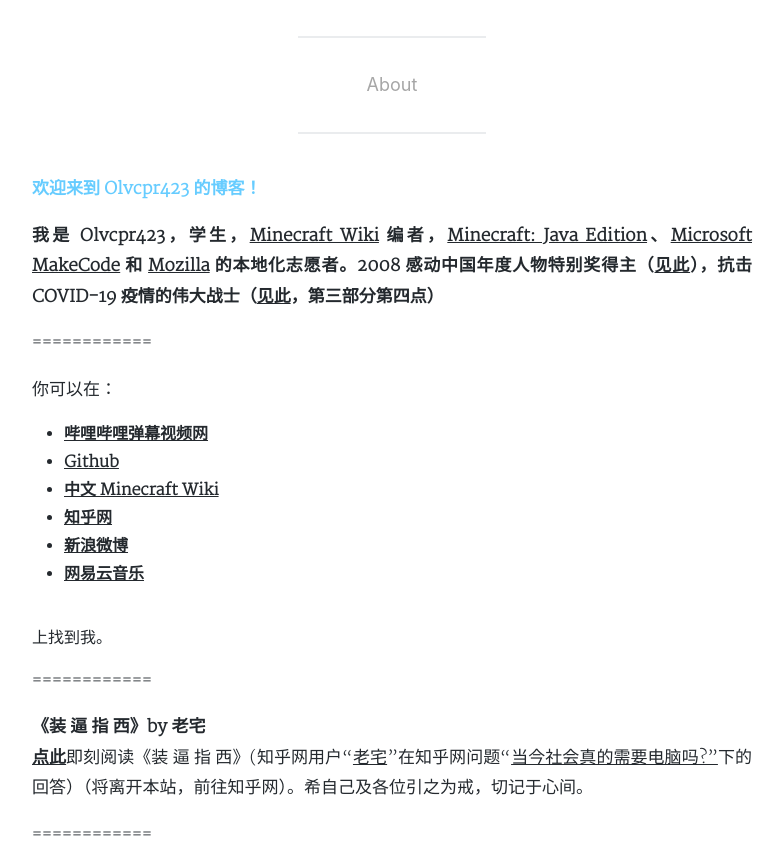
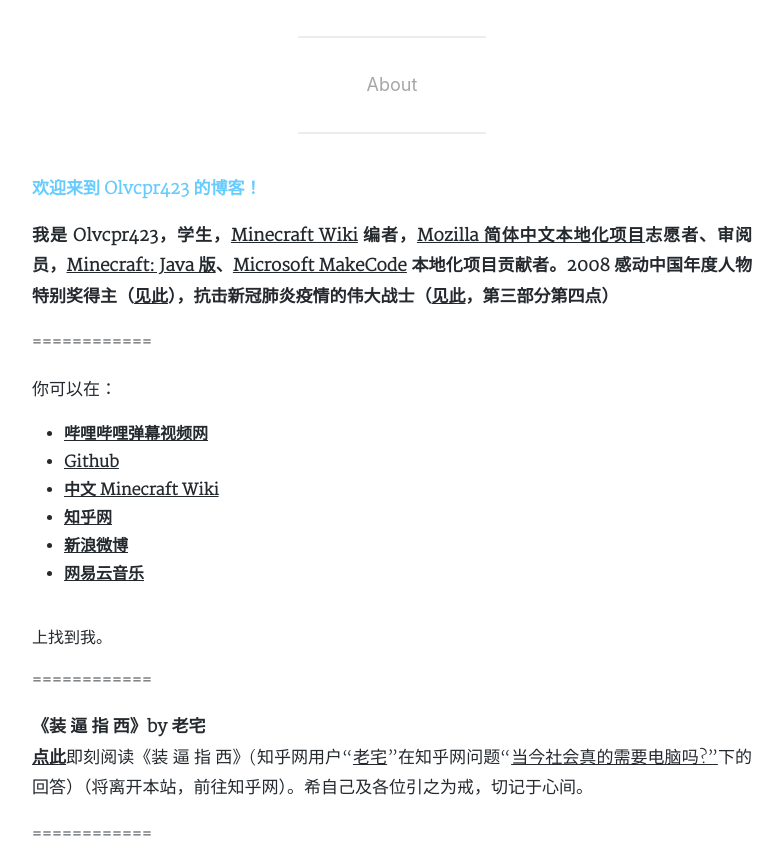
Before and after one commit to Olvcpr423/Olvcpr423.github.io, a Jekyll site: the page built from about.html, in a window 1280 px wide and 900 px high, scrolled down 429 px, cut to the strip 35-900 px from the top of the window. Shown: the whole strip, without its empty margins (248-1032 px from the left). Built offline with Jekyll 4.4.1, drawn with Linux system fonts in a browser that asks for light colours; nearby versions of some CDN libraries; a style sheet for code colours, icons or effects is not loaded.

Commit message:
Update about.html

```diff
--- a/about.html
+++ b/about.html
@@ -16,7 +16,7 @@ tags: About 关于
 <p>
 <p>
     <b>
-        我是 Olvcpr423，学生，<a href='https://minecraft-zh.gamepedia.com'>Minecraft Wiki</a> 编者，<a href='https://crowdin.com/project/minecraft/zh-CN'>Minecraft: Java Edition</a>、<a href='https://crowdin.com/project/kindscript/zh-CN'>Microsoft MakeCode</a> 和 <a href='pontoon.mozilla.org'>Mozilla</a> 的本地化志愿者。2008 感动中国年度人物特别奖得主（<a href ='http://news.cctv.com/china/20090205/114029.shtml'>见此</a>），抗击 COVID-19 疫情的伟大战士（<a href ='http://www.xinhuanet.com/politics/2020-06/07/c_1126083364.htm'>见此</a>，第三部分第四点）
+        我是 Olvcpr423，学生，<a href='https://minecraft-zh.gamepedia.com'>Minecraft Wiki</a> 编者，<a href='pontoon.mozilla.org'>Mozilla 简体中文本地化项目</a>志愿者、审阅员，<a href='https://crowdin.com/project/minecraft/zh-CN'>Minecraft: Java 版</a>、<a href='https://crowdin.com/project/kindscript/zh-CN'>Microsoft MakeCode</a> 本地化项目贡献者。2008 感动中国年度人物特别奖得主（<a href ='http://news.cctv.com/china/20090205/114029.shtml'>见此</a>），抗击新冠肺炎疫情的伟大战士（<a href ='http://www.xinhuanet.com/politics/2020-06/07/c_1126083364.htm'>见此</a>，第三部分第四点）
     </b>
 </p>
 <p>
```
